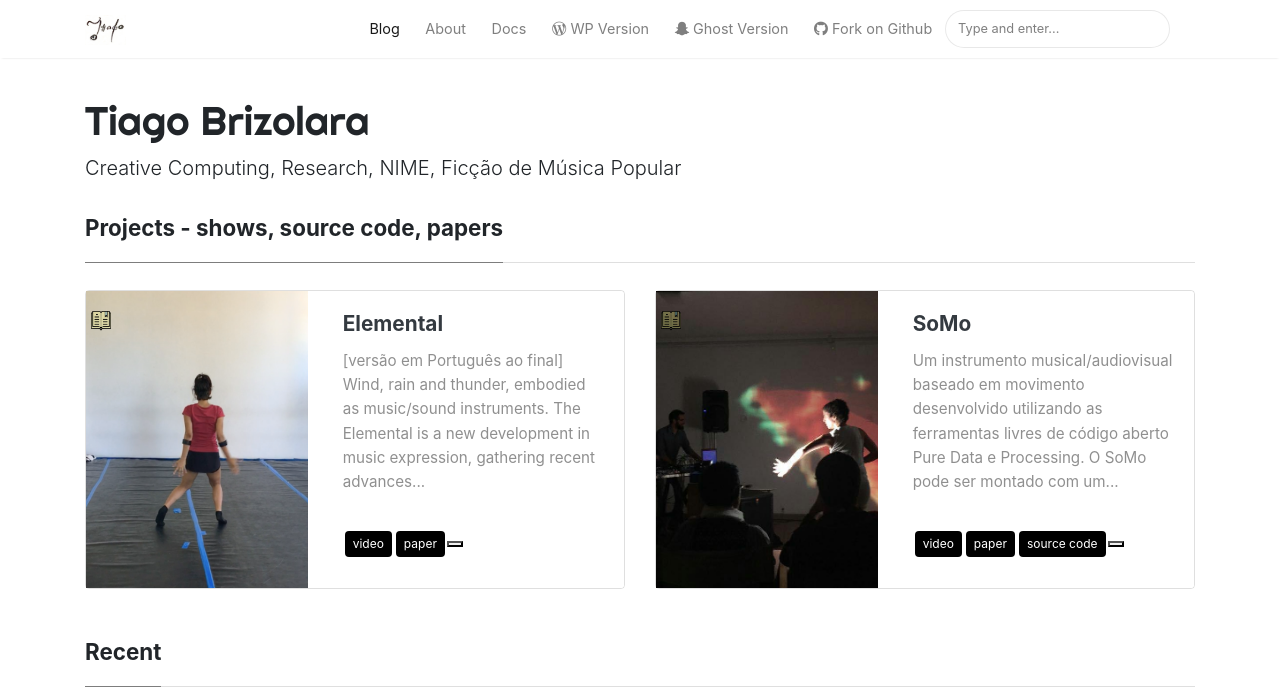
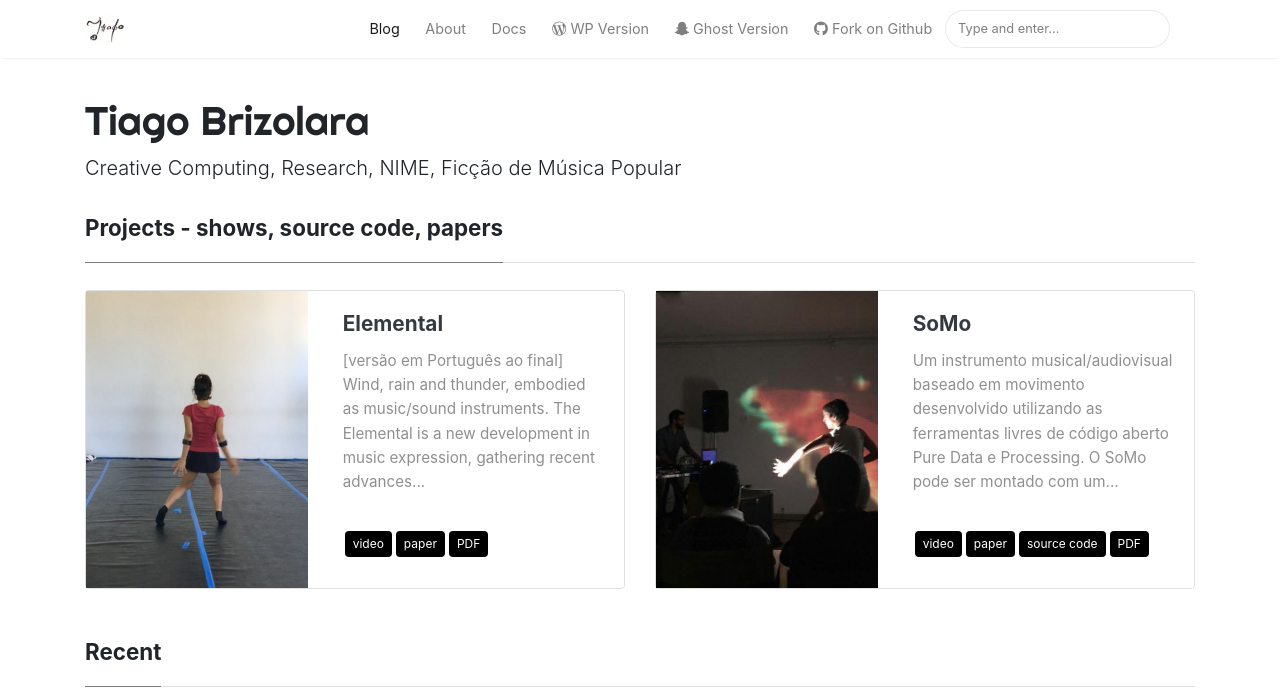
Before and after one commit to mgmoritzdev/brizolara.github.io, a Jekyll site: the page built from index.html, in a window 1280 px wide and 1400 px high, cut to the strip 0-694 px from the top of the window. Built offline with Jekyll 4.4.1, drawn with Linux system fonts in a browser that asks for light colours; nearby versions of some CDN libraries; the list of posts is cut into pages by our own code.

Commit message:
minor changes

```diff
--- a/_includes/small_button_postbox.html
+++ b/_includes/small_button_postbox.html
@@ -36,5 +36,5 @@
 <button class="button">music score</button>
 {% endif %}
 {% if post.hasPDF %}
-<button class="PDF"></button>
+<button class="button">PDF</button>
 {% endif %}
```
Also changed, not shown: _includes/featuredbox.html (+2 -0 lines).
